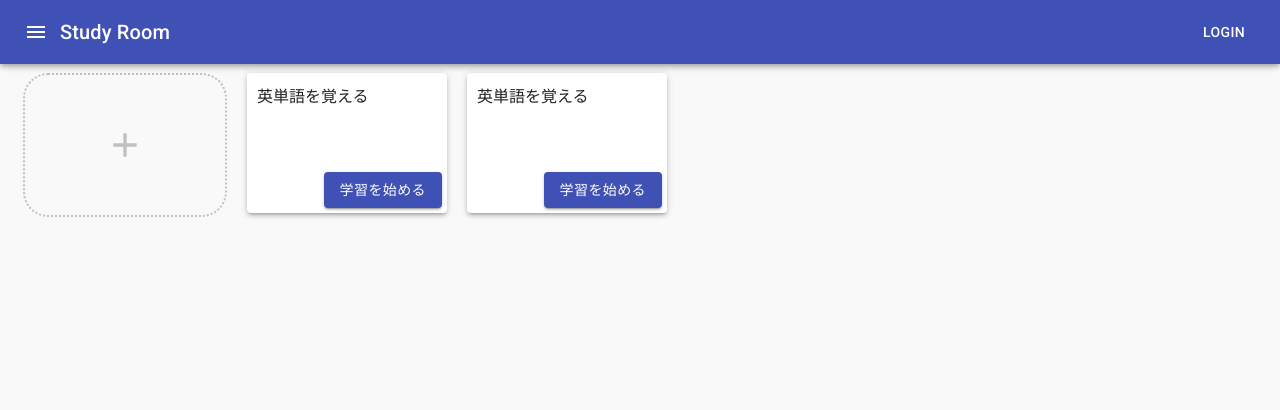
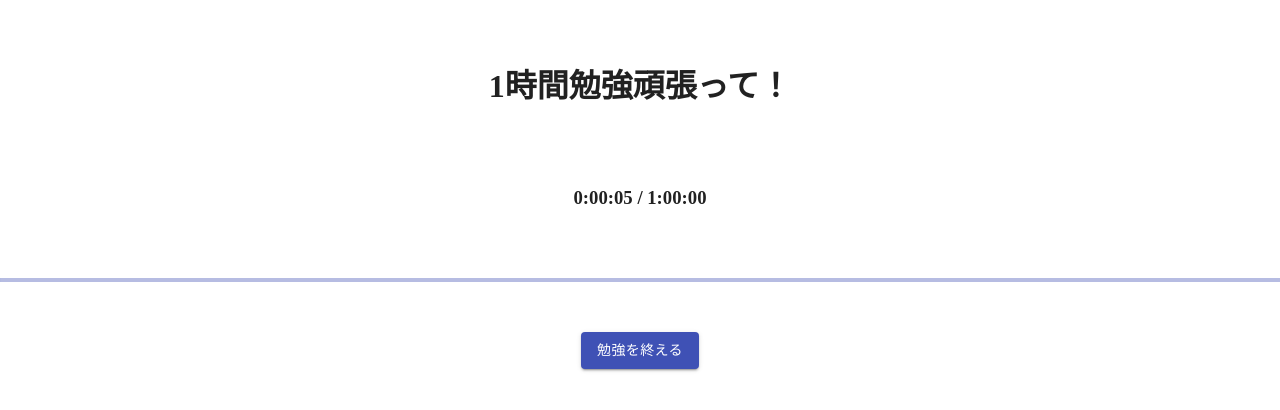
Before and after one commit to KitaharaMugiro/study-frontend, a Next.js app: page / in a window 1280 px wide. Shown: the top 410 px of the page. Built offline with nearby package versions, Linux system fonts and the light colour scheme.

Commit message:
カウントまで

```diff
--- /dev/null
+++ b/components/atoms/Progress.tsx
@@ -0,0 +1,12 @@
+import LinearProgress from "@material-ui/core/LinearProgress"
+import React from "react"
+
+interface Props {
+    progress: number
+}
+
+export default (props: Props) => {
+    return (
+        <LinearProgress variant="determinate" value={props.progress} />
+    )
+}
--- a/components/atoms/buttons/PlusButton.tsx
+++ b/components/atoms/buttons/PlusButton.tsx
@@ -14,9 +14,14 @@ const Border = styled.div`
     place-content: center;
     cursor: pointer;
 `
-export default () => {
+
+interface Props {
+    onClick: () => void
+}
+
+export default (props: Props) => {
     return (
-        <Border>
+        <Border onClick={props.onClick}>
             <AddIcon style={{ color: MyColors.silver, fontSize: 40 }} />
         </Border>
     )
--- /dev/null
+++ b/components/container/Center.tsx
@@ -0,0 +1,7 @@
+
+import styled from "styled-components";
+
+export const Center = styled.div`
+    display: grid;
+    place-content: center;
+`
--- /dev/null
+++ b/components/container/VerticalCenter.tsx
@@ -0,0 +1,7 @@
+import styled from "styled-components";
+
+export const VerticalCenter = styled.div`
+  display: flex;
+  flex-direction: column;
+  justify-content:center;
+`
--- a/components/organism/MyCard.tsx
+++ b/components/organism/MyCard.tsx
@@ -4,14 +4,19 @@ import React from "react"
 import styled from "styled-components"
 import { ComponentsStyle } from "../../const/ComponentsStyle"
 
-export default () => {
+interface Props {
+    title: string
+    onClickStartStudy: () => void
+}
+
+export default (props: Props) => {
     return (
         <Card>
             <Paper elevation={3} style={{ flexGrow: 1, padding: 10 }} >
-                英単語を覚える
+                {props.title}
 
                 <RightBottom>
-                    <Button variant="contained" color="primary">
+                    <Button variant="contained" color="primary" onClick={props.onClickStartStudy}>
                         学習を始める
                     </Button>
                 </RightBottom>
--- /dev/null
+++ b/components/templates/CountingScreen.tsx
@@ -0,0 +1,66 @@
+import Fade from "@material-ui/core/Fade";
+import Dialog from "@material-ui/core/Dialog"
+import React, { useEffect, useState } from "react"
+import { Button } from "@material-ui/core";
+import Progress from "../atoms/Progress";
+import styled from "styled-components";
+import { VerticalCenter } from "../container/VerticalCenter";
+import Spacer from "../atoms/Spacer";
+import { Center } from "../container/Center";
+import { Timer } from "../../models/Timer";
+
+interface Props {
+    open: boolean
+    onClose: () => void
+    onFinish: (title: string) => void
+}
+
+export default (props: Props) => {
+    const [seconds, setSeconds] = useState(0)
+    const onFinish = () => {
+        props.onFinish("") //TODO: IDなどを渡す
+        props.onClose()
+    }
+
+    useEffect(() => {
+        const timer = new Timer()
+        timer.start((second) => {
+            setSeconds(second)
+        })
+    }, [])
+
+    return (
+        <Dialog fullScreen open={props.open} onClose={props.onClose} >
+            <VerticalCenter>
+                <TopStatement>
+                    1時間勉強頑張って！
+                </TopStatement>
+
+                <TimeStatement>
+                    {Timer.format(seconds)} / 1:00:00
+                </TimeStatement>
+
+                <Spacer space={50} />
+
+                <Progress progress={seconds / 60 / 60} />
+
+                <Spacer space={50} />
+
+                <Center>
+                    <Button color="primary" variant="contained" onClick={onFinish} >勉強を終える </Button>
+                </Center>
+
+            </VerticalCenter>
+        </Dialog>
+    )
+}
+
+const TopStatement = styled.h1`
+    margin-top:60px;
+    text-align:center;
+`
+
+const TimeStatement = styled.h3`
+    margin-top:60px;
+    text-align:center;
+`
--- /dev/null
+++ b/components/templates/CreateCardModal.tsx
@@ -0,0 +1,48 @@
+import { DialogTitle, DialogContent, DialogContentText, DialogActions, Button, TextField } from "@material-ui/core"
+import Dialog from "@material-ui/core/Dialog"
+import React, { useState } from "react"
+
+interface Props {
+    open: boolean
+    onClose: () => void
+    onRegister: (title: string) => void
+}
+
+export default (props: Props) => {
+    const [title, setTitle] = useState("")
+    const onRegister = () => {
+        props.onRegister(title)
+        setTitle("")
+        props.onClose()
+    }
+
+    return (
+        <Dialog open={props.open} onClose={props.onClose} aria-labelledby="form-dialog-title">
+            <DialogTitle id="form-dialog-title">
+                勉強したいことを追加する
+            </DialogTitle>
+            <DialogContent>
+                <DialogContentText>
+                    例) 英単語、デザイン、本読む
+          </DialogContentText>
+                <TextField
+                    autoFocus
+                    margin="dense"
+                    id="name"
+                    label=""
+                    fullWidth
+                    value={title}
+                    onChange={(e) => setTitle(e.target.value)}
+                />
+            </DialogContent>
+            <DialogActions>
+                {/* <Button onClick={props.onClose} color="primary">
+                    Cancel
+          </Button> */}
+                <Button onClick={onRegister} color="primary">
+                    登録
+                </Button>
+            </DialogActions>
+        </Dialog>
+    )
+}
--- /dev/null
+++ b/models/Timer.ts
@@ -0,0 +1,39 @@
+export class Timer {
+    startTime: Date;
+    intervalId: number = 0;
+
+    constructor(injectedStartTime?: Date) {
+        if (injectedStartTime) {
+            this.startTime = injectedStartTime
+        } else {
+            this.startTime = new Date();
+        }
+    }
+
+    start(callback: (seconds: number) => void) {
+        this.intervalId = window.setInterval(() => {
+            const now = new Date();
+            const milliSeconds = now.getTime() - this.startTime.getTime()
+            const second = milliSeconds / 1000
+            callback(second)
+        }, 1000)
+    }
+
+    reset() {
+        clearInterval(this.intervalId);
+        this.intervalId = 0;
+    }
+
+    static format(seconds: number) {
+        function zeroPadding(num: number) {
+            return ('00' + num).slice(-2);
+        }
+        const hour = Math.floor(seconds / 60 / 60)
+        seconds = seconds - hour * 60 * 60
+        const minutes = Math.floor(seconds / 60)
+        seconds = Math.floor(seconds - minutes * 60)
+        return `${hour}:${zeroPadding(minutes)}:${zeroPadding(seconds)}`
+    }
+
+
+}
--- a/next.config.js
+++ b/next.config.js
@@ -1 +1,22 @@
-module.exports = { target: 'serverless' };
+module.exports = function(...args) {
+  let original = require('./next.config.original.1603486761330.js');
+  const finalConfig = {};
+  const target = { target: 'serverless' };
+  if (typeof original === 'function' && original.constructor.name === 'AsyncFunction') {
+    // AsyncFunctions will become promises
+    original = original(...args);
+  }
+  if (original instanceof Promise) {
+    // Special case for promises, as it's currently not supported
+    // and will just error later on
+    return original
+      .then((originalConfig) => Object.assign(finalConfig, originalConfig))
+      .then((config) => Object.assign(config, target));
+  } else if (typeof original === 'function') {
+    Object.assign(finalConfig, original(...args));
+  } else if (typeof original === 'object') {
+    Object.assign(finalConfig, original);
+  }
+  Object.assign(finalConfig, target);
+  return finalConfig;
+}
--- a/pages/index.tsx
+++ b/pages/index.tsx
@@ -1,22 +1,41 @@
-import React from 'react';
+import React, { useState } from 'react';
 import PlusButton from '../components/atoms/buttons/PlusButton';
 import Spacer from '../components/atoms/Spacer';
 import VerticalSpacer from '../components/atoms/VerticalSpacer';
 import { FlexBox } from '../components/container/FlexBox';
 import { Padding10 } from '../components/container/PaddingContainer';
+import CreateCardModal from '../components/templates/CreateCardModal';
 import MyCard from '../components/organism/MyCard';
+import CountingScreen from '../components/templates/CountingScreen';
 
 export default () => {
+  const [openCreateCard, setOpenCreateCard] = useState(false)
+  const [openCountingTime, setOpenCoutingTime] = useState(true)
+  const [cards, setCards] = useState(["test", "英単語"])
+  const onClickPlus = () => {
+    setOpenCreateCard(true)
+  }
+  const onRegister = (title: string) => {
+    setCards([...cards, title])
+  }
+  const renderCards = () => {
+    return cards.map((cardTitle) => {
+      return <MyCard title={cardTitle} onClickStartStudy={() => setOpenCoutingTime(true)} />
+    })
+  }
 
   return (
     <div>
+      <CountingScreen open={openCountingTime} onClose={() => setOpenCoutingTime(false)} onFinish={() => setOpenCoutingTime(false)} />
+      <CreateCardModal
+        open={openCreateCard}
+        onClose={() => setOpenCreateCard(false)}
+        onRegister={onRegister}
+      />
       <Padding10>
         <FlexBox>
-          <PlusButton />
-          <VerticalSpacer space={10} />
-          <MyCard />
-          <VerticalSpacer space={10} />
-          <MyCard />
+          <PlusButton onClick={onClickPlus} />
+          {renderCards()}
         </FlexBox>
       </Padding10>
 
```
Also changed, not shown: 1 other file (tests, documents, lock files or other folders).
